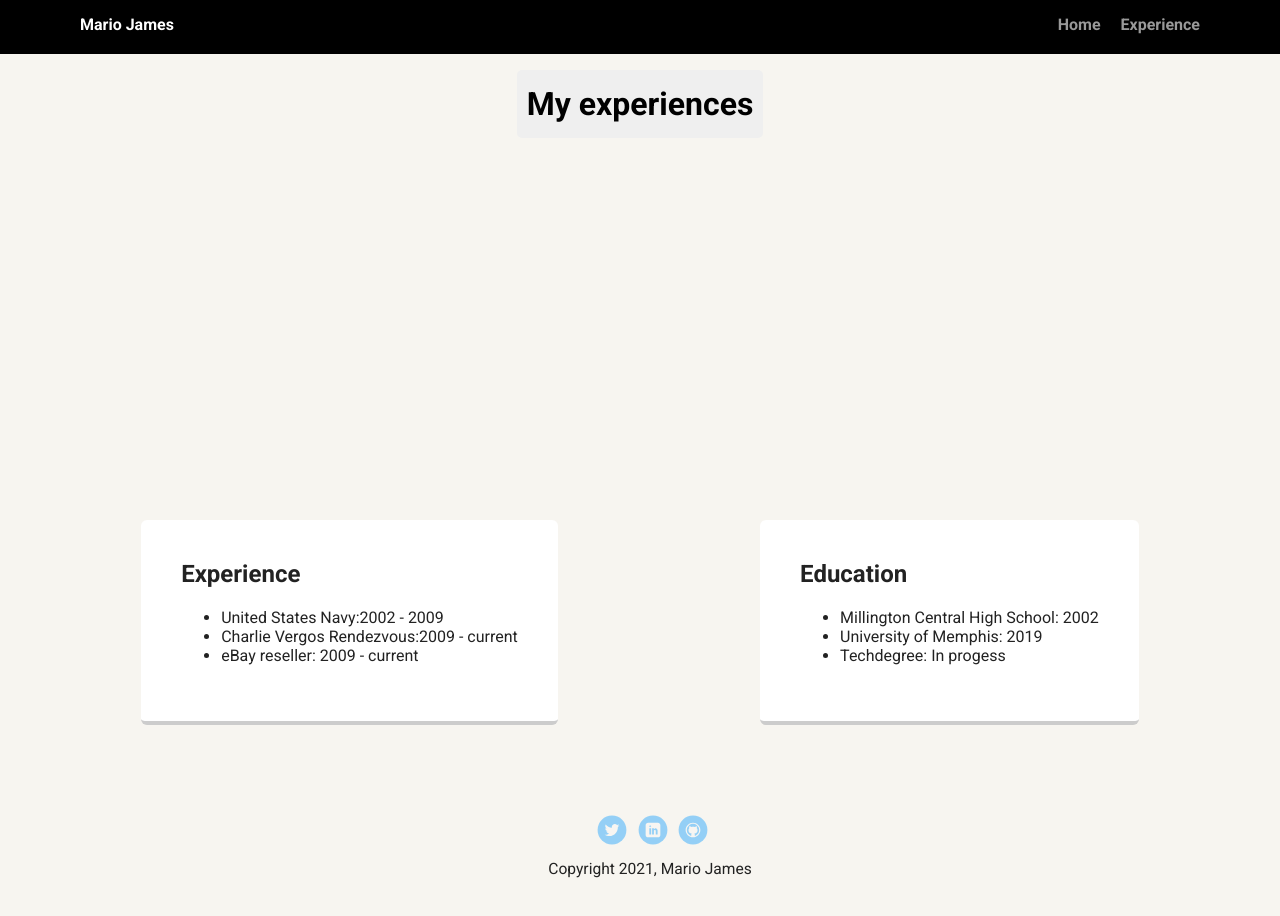
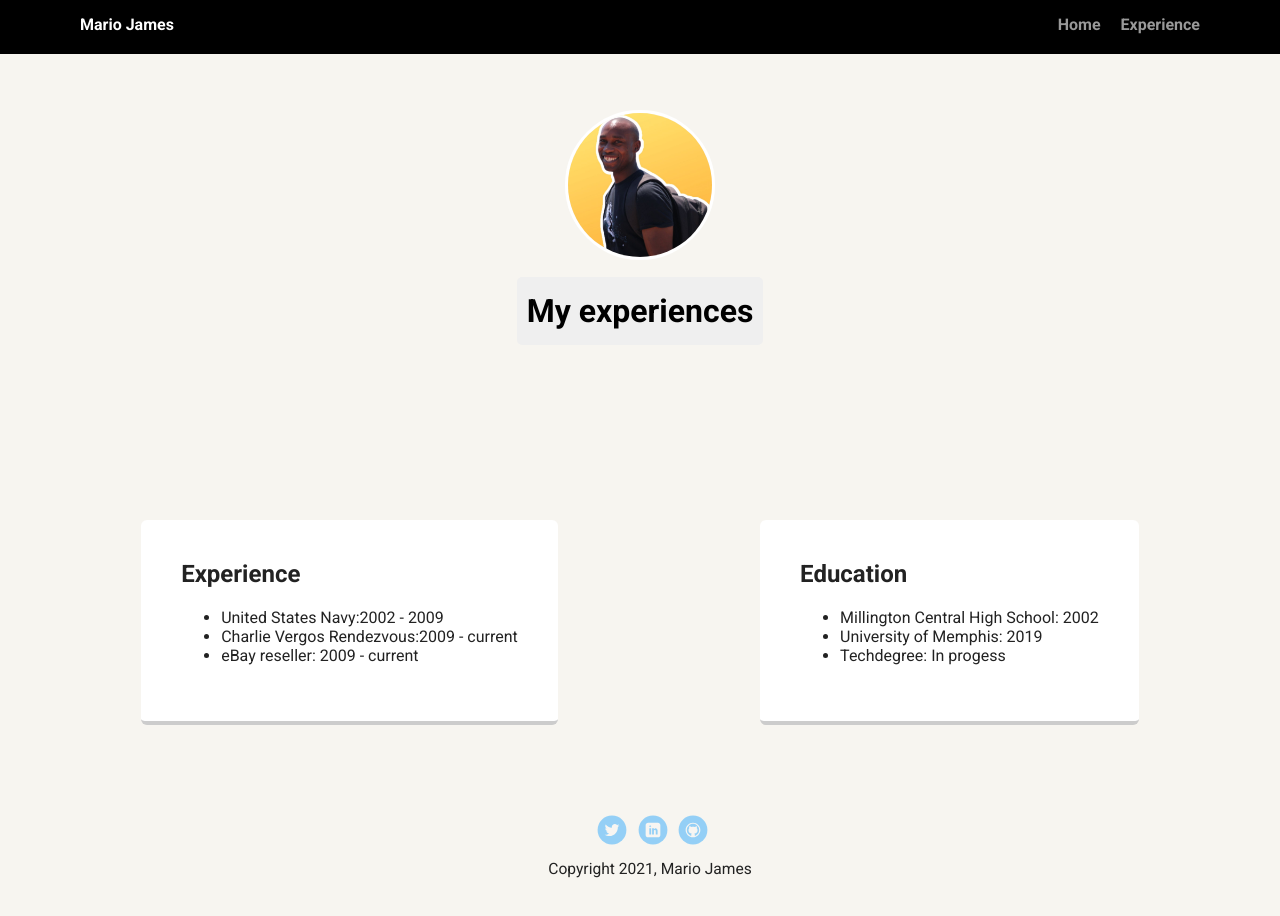
Before and after one commit to JJamesMar/techdegree-project-1, a plain HTML site: page experience.html in a window 1280 px wide. Drawn offline with Linux system fonts and the light colour scheme; a web font is replaced by a local one.

Commit message:
ADDED IMG

```diff
--- a/experience.html
+++ b/experience.html
@@ -17,6 +17,7 @@
     </div>
 
     <header>
+      <img src="images/mainimg.jpg" alt="Head shot of James M" class="profile-image">
       <h1 class="tag name">My experiences</h1>
     </header>
 
```
